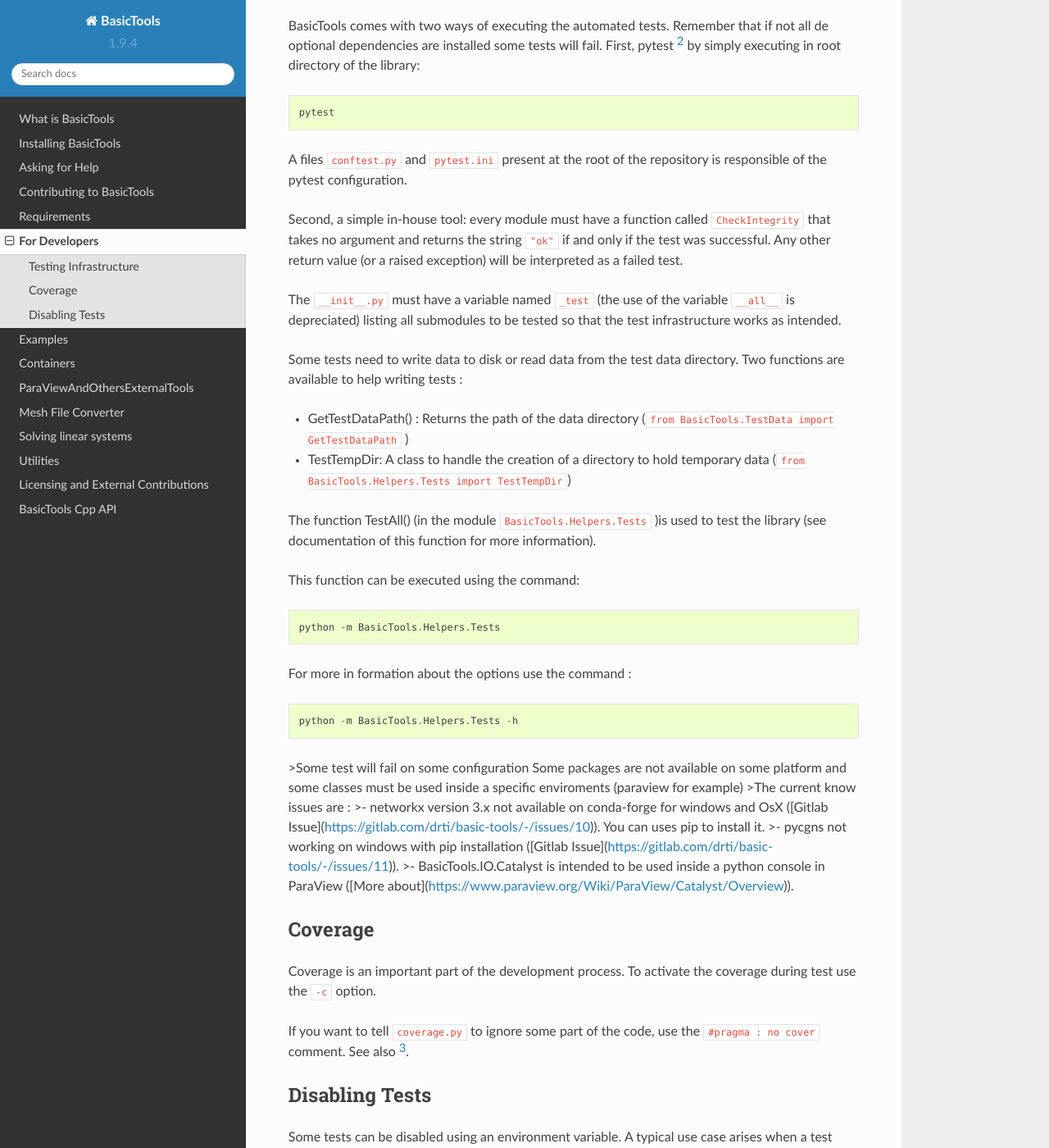
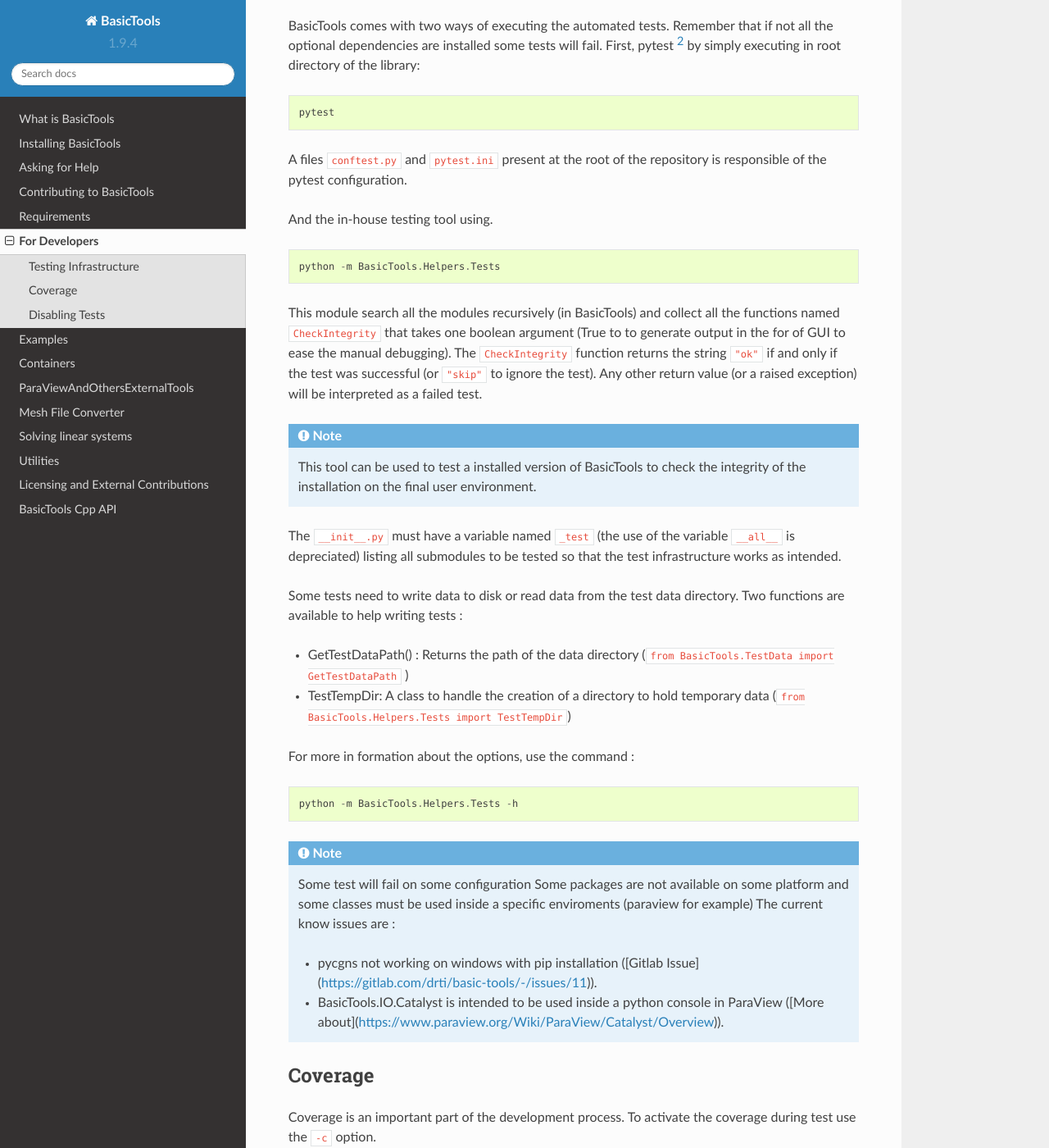
Before and after one commit to basileMarchand/basictools-frozen, a Sphinx documentation site: the page built from docs/Admin.rst, in a window 1280 px wide and 1400 px high, scrolled down 196 px. Shown: the whole window at 82% size. Built offline with Sphinx 7.4.7 and the Read the Docs theme 2.0.0, drawn with Linux system fonts in a browser that asks for light colours; pages that are not in the unit, such as notebooks, are missing from menus.

Commit message:
(Doc) Clarify testing

```diff
--- a/docs/Admin.rst
+++ b/docs/Admin.rst
@@ -9,7 +9,7 @@
 ######################
 
 BasicTools comes with two ways of executing the automated tests.
-Remember that if not all de optional dependencies are installed some tests will fail.
+Remember that if not all the optional dependencies are installed some tests will fail.
 First, pytest [#pytestdoc]_ by simply executing in root directory of the library:
 
 .. code-block::
@@ -18,10 +18,20 @@
 
 A files ``conftest.py``  and ``pytest.ini`` present at the root of the repository is responsible of the pytest configuration.
 
+And the in-house testing tool using.
 
-Second, a simple in-house tool: every module must have a function called ``CheckIntegrity`` that takes no
-argument and returns the string ``"ok"`` if and only if the test was successful.
+.. code-block::
+
+    python -m BasicTools.Helpers.Tests
+
+This module search all the modules recursively (in BasicTools) and collect all the functions named ``CheckIntegrity``
+that takes one boolean argument (True to to generate output in the for of GUI to ease the manual debugging).
+The ``CheckIntegrity``  function returns the string ``"ok"`` if and only if the test was successful (or ``"skip"`` to ignore the test).
 Any other return value (or a raised exception) will be interpreted as a failed test.
+
+.. note::
+    This tool can be used to test a installed version of BasicTools to check the integrity of the installation on the final user environment.
+
 
 The ``__init__.py`` must have a variable named ``_test`` (the use of the variable ``__all__`` is depreciated) listing all submodules to be tested so that the test infrastructure works as intended.
 
@@ -31,26 +41,20 @@
 *  GetTestDataPath() : Returns the path of the data directory (``from BasicTools.TestData import GetTestDataPath`` )
 *  TestTempDir: A class to handle the creation of a directory to hold temporary data (``from BasicTools.Helpers.Tests import TestTempDir``)
 
-The function TestAll() (in the module ``BasicTools.Helpers.Tests`` )is used to test the library (see documentation of this function for more information).
 
-This function can be executed using the command:
-
-.. code-block::
-
-    python -m BasicTools.Helpers.Tests
-
-For more in formation about the options use the command :
+For more in formation about the options, use the command :
 
 .. code-block::
 
     python -m BasicTools.Helpers.Tests -h
 
->Some test will fail on some configuration
-Some packages are not available on some platform and some classes must be used inside a specific enviroments (paraview for example)
->The current know issues are :
->- networkx version 3.x not available on conda-forge for windows and OsX ([Gitlab Issue](https://gitlab.com/drti/basic-tools/-/issues/10)). You can uses pip to install it.
->- pycgns not working on windows with pip installation ([Gitlab Issue](https://gitlab.com/drti/basic-tools/-/issues/11)).
->- BasicTools.IO.Catalyst is intended to be used inside a python console in ParaView ([More about](https://www.paraview.org/Wiki/ParaView/Catalyst/Overview)).
+.. note::
+    Some test will fail on some configuration
+    Some packages are not available on some platform and some classes must be used inside a specific enviroments (paraview for example)
+    The current know issues are :
+
+    -  pycgns not working on windows with pip installation ([Gitlab Issue](https://gitlab.com/drti/basic-tools/-/issues/11)).
+    -  BasicTools.IO.Catalyst is intended to be used inside a python console in ParaView ([More about](https://www.paraview.org/Wiki/ParaView/Catalyst/Overview)).
 
 
 Coverage
--- a/docs/Intro.rst
+++ b/docs/Intro.rst
@@ -61,7 +61,6 @@
     We can not guarantee that all combinations of OS, Python Versions, packaging systems works.
     The current know issues are :
 
-        - networkx version 3.x not available on conda-forge for windows and OsX (`Gitlab Issue <https://gitlab.com/drti/basic-tools/-/issues/10>`_).
         - pycgns not working on windows with pip insallation (`Gitlab Issue <https://gitlab.com/drti/basic-tools/-/issues/11>`_).
 
 
```
Also changed, not shown: README.md (+0 -1 lines).
